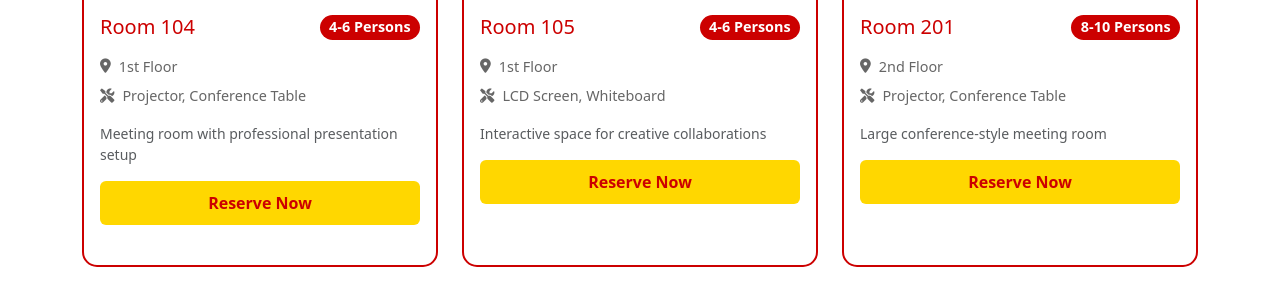
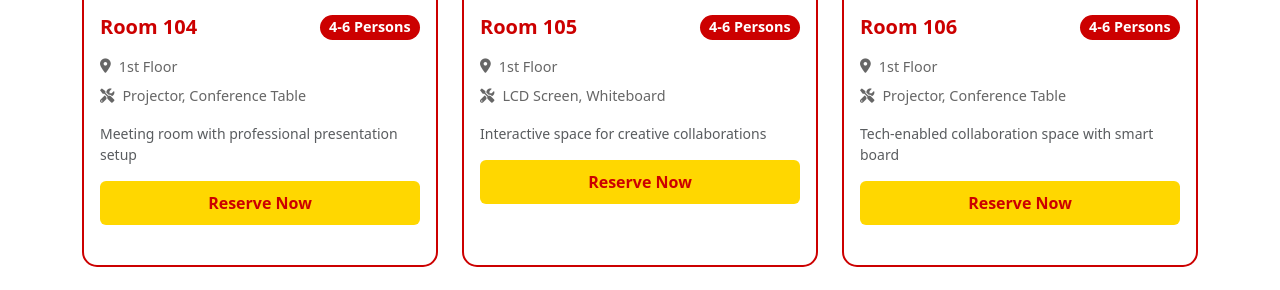
Before and after one commit to airo-coder/cst5l, a PHP site: page /student_booking.php in a window 1280 px wide. Shown: the part 831-1121 px from the top of the page. Run offline with PHP 8.4, Linux system fonts and the light colour scheme.

Commit message:
updated student_booking.php
added 2 rooms para 12 cards na limpyo tan awn

```diff
--- a/student_booking.php
+++ b/student_booking.php
@@ -31,6 +31,12 @@ $rooms = [
         'equipment' => 'LCD Screen, Whiteboard', 'floor' => '1st Floor',
         'description' => 'Interactive space for creative collaborations'
     ],
+    [
+        'number' => '106', 'capacity' => '4-6 Persons',
+        'equipment' => 'Projector, Conference Table', 'floor' => '1st Floor',
+        'description' => 'Tech-enabled collaboration space with smart board'
+    ],
+
     // Second Floor (8-10 Persons)
     [
         'number' => '201', 'capacity' => '8-10 Persons',
@@ -56,6 +62,11 @@ $rooms = [
         'number' => '205', 'capacity' => '8-10 Persons',
         'equipment' => 'Projector, Conference Table', 'floor' => '2nd Floor',
         'description' => 'Multi-purpose large group collaboration space'
+    ],
+    [
+        'number' => '206', 'capacity' => '8-10 Persons',
+        'equipment' => 'LCD Screen, Whiteboard', 'floor' => '2nd Floor',
+        'description' => 'Flexible workshop space with movable furniture'
     ]
 ];
 ?>
@@ -65,7 +76,7 @@ $rooms = [
 <head>
     <meta charset="UTF-8">
     <meta name="viewport" content="width=device-width, initial-scale=1.0">
-    <title>Book Collaboration Rooms - UM Library</title>
+    <title>UM Library - Book Rooms</title>
     <link href="https://cdn.jsdelivr.net/npm/bootstrap@5.3.0/dist/css/bootstrap.min.css" rel="stylesheet">
     <link rel="stylesheet" href="https://cdnjs.cloudflare.com/ajax/libs/font-awesome/6.0.0/css/all.min.css">
     <style>
@@ -75,10 +86,10 @@ $rooms = [
         }
 
         .room-card {
-            transition: transform 0.3s, box-shadow 0.3s;
             border: 2px solid var(--um-red);
             border-radius: 15px;
             overflow: hidden;
+            transition: transform 0.3s, box-shadow 0.3s;
             margin-bottom: 1.5rem;
         }
 
@@ -93,11 +104,22 @@ $rooms = [
             border-bottom: 3px solid var(--um-red);
         }
 
+        .card-title {
+            color: var(--um-red);
+            font-weight: bold;
+        }
+
+        .badge-um {
+            background-color: var(--um-red);
+            color: white;
+            font-size: 0.9em;
+        }
+
         .btn-um {
             background-color: var(--um-yellow);
             color: var(--um-red);
             border: none;
-            padding: 10px 25px;
+            padding: 10px 20px;
             font-weight: bold;
             transition: all 0.3s;
         }
@@ -107,31 +129,25 @@ $rooms = [
             background-color: #ffcc00;
         }
 
-        .badge-um {
-            background-color: var(--um-red);
-            color: white;
-            font-size: 0.9em;
+        .navbar-custom {
+            background-color: var(--um-red) !important;
         }
 
         .equipment-list {
             color: #666;
             font-size: 0.9em;
-            margin-bottom: 1rem;
-        }
-
-        .navbar-custom {
-            background-color: var(--um-red) !important;
         }
     </style>
 </head>
 <body>
+    <!-- Navigation -->
     <nav class="navbar navbar-expand-lg navbar-dark navbar-custom fixed-top">
         <div class="container">
-            <a class="navbar-brand" href="student_home.php" style="display: flex; align-items: center;">
+            <a class="navbar-brand" href="#" style="display: flex; align-items: center;">
                 <img src="images/um-logo.png" alt="UM Logo" height="40">
                 <span class="ms-2">Collaboration Room Reservation</span>
             </a>
-            <div class="collapse navbar-collapse" id="navbarNav">
+            <div class="collapse navbar-collapse">
                 <ul class="navbar-nav ms-auto">
                     <li class="nav-item">
                         <a class="nav-link active" href="student_home.php">Home</a>
@@ -144,6 +160,7 @@ $rooms = [
         </div>
     </nav>
 
+    <!-- Main Content -->
     <main class="container mt-5 pt-4">
         <h2 class="text-center mb-4" style="color: var(--um-red);">Available Collaboration Rooms</h2>
 
@@ -156,7 +173,7 @@ $rooms = [
                          alt="Room <?= $room['number'] ?>">
                     <div class="card-body">
                         <div class="d-flex justify-content-between align-items-center mb-3">
-                            <h5 class="card-title mb-0" style="color: var(--um-red);">Room <?= $room['number'] ?></h5>
+                            <h5 class="card-title mb-0">Room <?= $room['number'] ?></h5>
                             <span class="badge badge-um rounded-pill"><?= $room['capacity'] ?></span>
                         </div>
 
@@ -165,13 +182,13 @@ $rooms = [
                                 <i class="fas fa-map-marker-alt me-2"></i>
                                 <?= $room['floor'] ?>
                             </div>
-                            <div class="d-flex align-items-center mb-3">
+                            <div class="d-flex align-items-center">
                                 <i class="fas fa-tools me-2"></i>
                                 <?= $room['equipment'] ?>
                             </div>
                         </div>
 
-                        <p class="card-text text-muted small">
+                        <p class="card-text text-muted small mb-3">
                             <?= $room['description'] ?>
                         </p>
 
@@ -212,13 +229,12 @@ $rooms = [
 
     <script src="https://cdn.jsdelivr.net/npm/bootstrap@5.3.0/dist/js/bootstrap.bundle.min.js"></script>
     <script>
-        // Filter Fix
         document.addEventListener('DOMContentLoaded', function() {
             const bookingModal = document.getElementById('bookingModal');
             bookingModal.addEventListener('show.bs.modal', function(event) {
                 const button = event.relatedTarget;
                 const roomNumber = button.getAttribute('data-room');
-                const roomImg = button.closest('.card').querySelector('.room-image').src;
+                const roomImg = button.closest('.room-card').querySelector('.room-image').src;
 
                 document.getElementById('roomNumber').textContent = roomNumber;
                 document.getElementById('modalRoomImage').src = roomImg;
```
